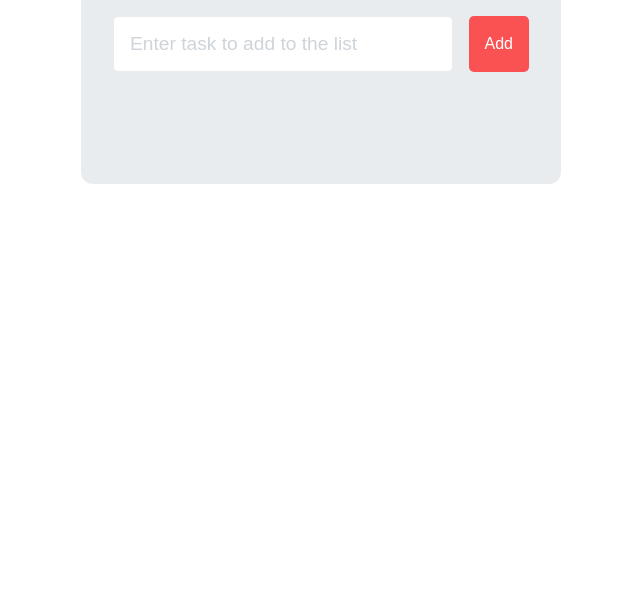
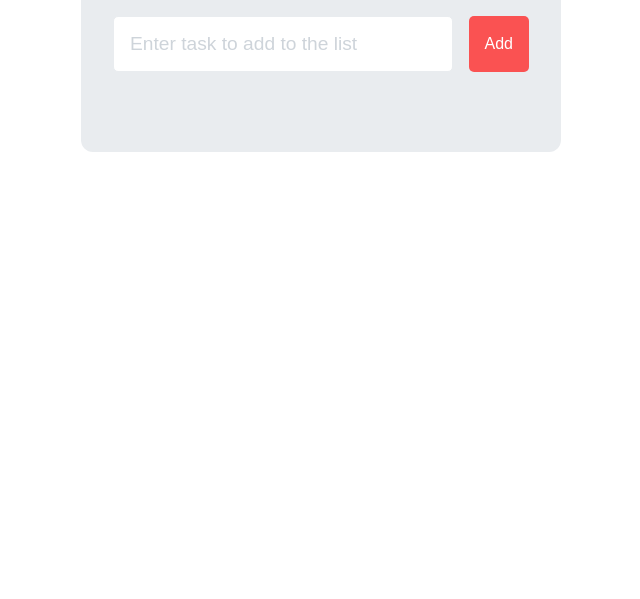
Before and after one commit to Rohit-Kr132/To-Do-List, a plain HTML site: page index.html in a window 1280 px wide. Shown: the part 201-800 px from the top of the page, without its empty margins (319-959 px from the left). Drawn offline with nearby package versions, Linux system fonts and the light colour scheme.

Commit message:
Update style.css

```diff
--- a/style.css
+++ b/style.css
@@ -83,13 +83,12 @@ body {
 }
 
 .task-list {
-  padding: 1rem;
   list-style: none;
 
   display: flex;
   flex-direction: column;
   align-items: start;
-  gap: 1rem;
+  gap: 0.5rem;
 }
 
 .task-line {
```
